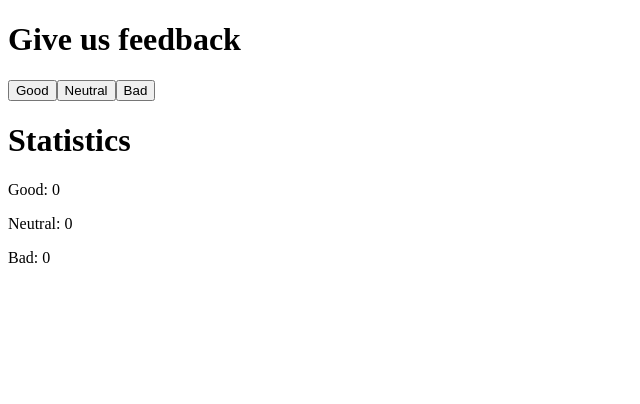
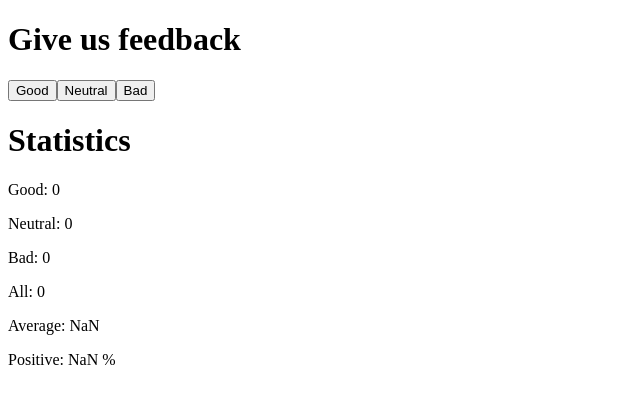
Before and after one commit to GosWoj/helsinki-unicafe, a React (Create React App) app: page / in a window 1280 px wide. Shown: the top 404 px of the page, without its empty margins (0-640 px from the left). Built offline with nearby package versions, Linux system fonts and the light colour scheme.

Commit message:
step2 done

```diff
--- a/src/App.js
+++ b/src/App.js
@@ -8,17 +8,24 @@ function App() {
   const [good, setGood] = useState(0);
   const [neutral, setNeutral] = useState(0);
   const [bad, setBad] = useState(0);
+  const [all, setAll] = useState(0);
+  const [average, setAverage] = useState(0);
 
   const handleGood = () => {
     setGood(good + 1);
+    setAll(all + 1);
+    setAverage(average + 1);
   };
 
   const handleNeutral = () => {
     setNeutral(neutral + 1);
+    setAll(all + 1);
   };
 
   const handleBad = () => {
     setBad(bad + 1);
+    setAll(all + 1);
+    setAverage(average - 1);
   };
 
   return (
@@ -31,6 +38,9 @@ function App() {
       <p>Good: {good}</p>
       <p>Neutral: {neutral}</p>
       <p>Bad: {bad}</p>
+      <p>All: {all}</p>
+      <p>Average: {average / all}</p>
+      <p>Positive: {(good / all) * 100} %</p>
     </div>
   );
 }
```
